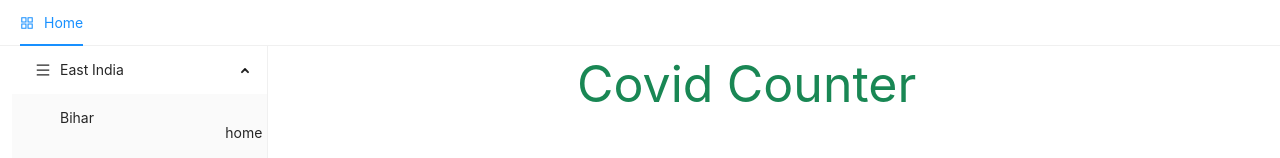
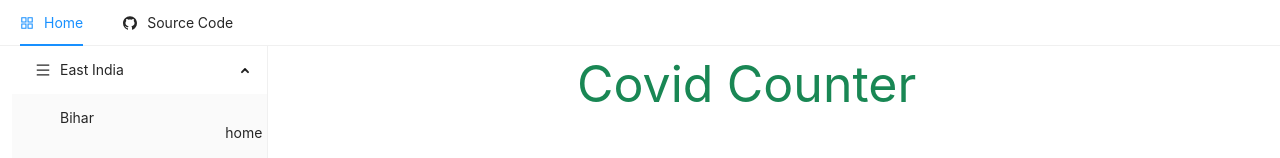
Before and after one commit to manu-karenite/covid-warn, a React (Create React App) app in the folder client/: page / in a window 1280 px wide. Shown: the top 158 px of the page. Built offline with nearby package versions, Linux system fonts and the light colour scheme.

Commit message:
Added Github Source Link

```diff
--- a/client/src/Components/Navigation/Header.js
+++ b/client/src/Components/Navigation/Header.js
@@ -5,6 +5,7 @@ import { useDispatch } from "react-redux";
 import { Menu } from "antd";
 import {
   MailOutlined,
+  GithubOutlined,
   AppstoreOutlined,
   SettingOutlined,
 } from "@ant-design/icons";
@@ -15,7 +16,6 @@ const Header = () => {
   const dispatch = useDispatch();
   const [state, setState] = useState("home");
   const handleClick = (e) => {
-    console.log(e);
     setState(e.key);
   };
   const clickHandler = (e) => {
@@ -24,6 +24,10 @@ const Header = () => {
       type: "STATE",
       payload: null,
     });
+    dispatch({
+      type: "SEARCH",
+      payload: [],
+    });
     navigate("/");
   };
   return (
@@ -31,6 +35,15 @@ const Header = () => {
       <Menu.Item key="home" icon={<AppstoreOutlined />} onClick={clickHandler}>
         Home
       </Menu.Item>
+      <Menu.Item className="float-end" key="github" icon={<GithubOutlined />}>
+        <a
+          href="https://github.com/manu-karenite/covid-warn"
+          rel="noreferrer"
+          target="_blank"
+        >
+          Source Code
+        </a>
+      </Menu.Item>
     </Menu>
   );
 };
```
